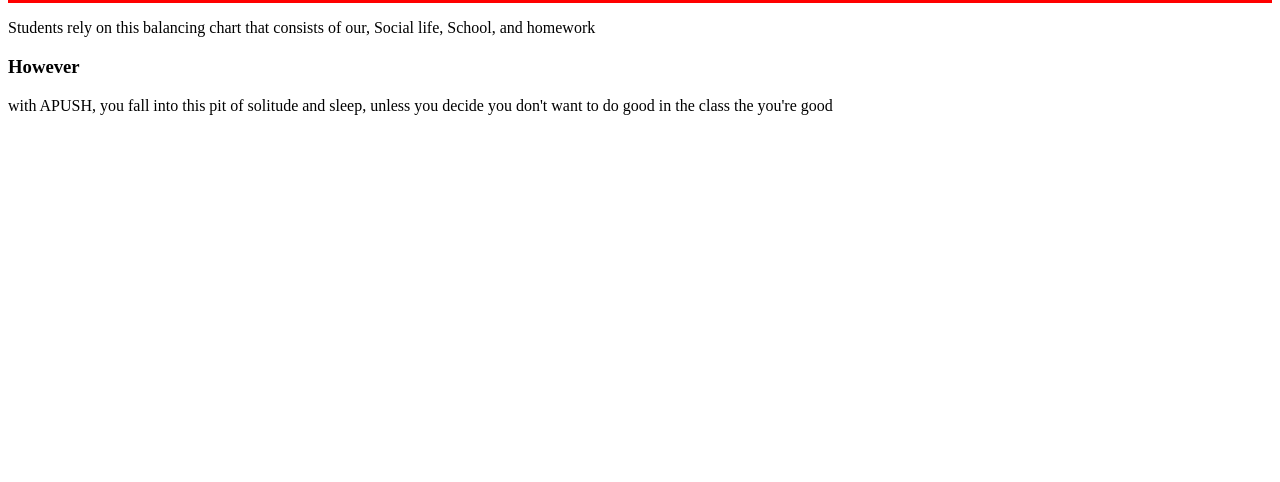
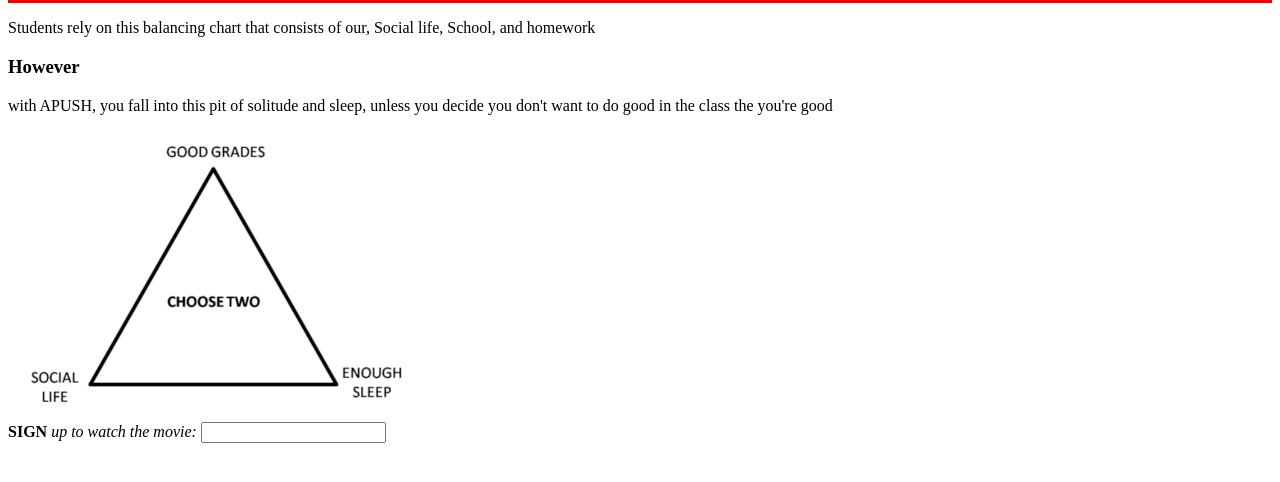
Before and after one commit to ricardojrt6565/survivingapushmov, a plain HTML site: page index.html in a window 1280 px wide. Shown: the part 174-656 px from the top of the page. Drawn offline with Linux system fonts and the light colour scheme.

Commit message:
add some footer

```diff
--- a/index.html
+++ b/index.html
@@ -18,14 +18,16 @@
   </div>
 
   <div class = "content">
-     <span = "text-align:center;"><p>Students rely on this balancing chart that consists of our, Social life, School, and homework </p></span>
+     <p>Students rely on this balancing chart that consists of our, Social life, School, and homework </p>
       <h3>However</h3><p>with APUSH, you fall into this pit of solitude and sleep, unless you decide you don't want to do good in the class the you're good</p>
      <div id = "image">
-      <img id = "image" scr= "<s</screen-shot-2012>">
+       <img id="image" src="images/study.png" alt="US">
   </div>
   </div>
 
 <div class = "footer">
+              <strong>SIGN</strong> <em>up to watch the movie:</em>
+ <input type="text" name="SIGN up to watch the movie"><br>
 
 </div>
   </body>
```
